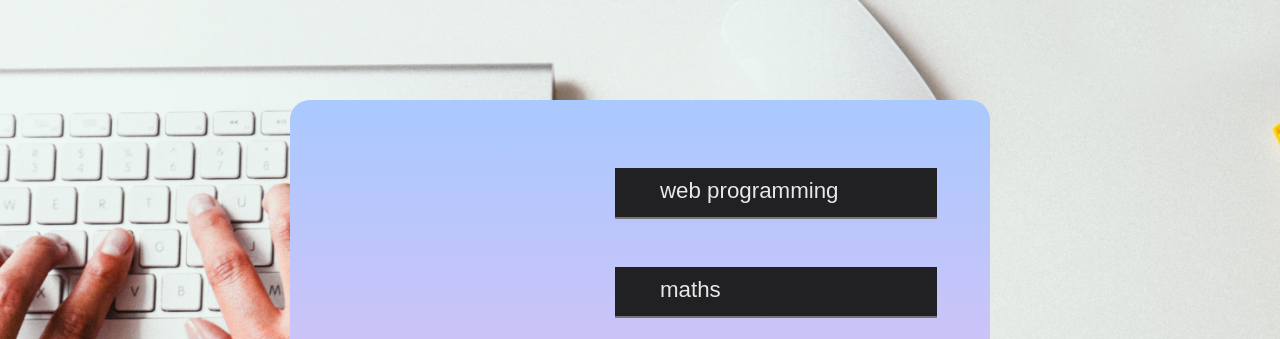
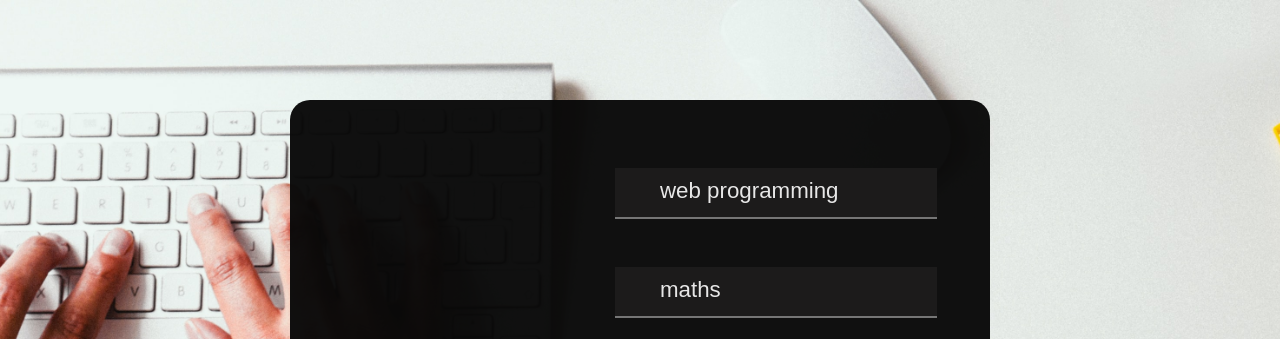
Before and after one commit to anku-git/calculator, a plain HTML site: page index.html in a window 1280 px wide. Shown: the top 339 px of the page. Drawn offline with Linux system fonts and the light colour scheme; files whose address does not match are found by name.

Commit message:
calculater

```diff
--- a/index.css
+++ b/index.css
@@ -11,8 +11,8 @@ body{
 
 }
 .calcu{
-    background-color: #A9C9FF;
-    background-image: linear-gradient(180deg, #A9C9FF 0%, #FFBBEC 100%);
+    background-color: rgba(10, 10, 10, 0.973);
+    background-color: fixed;
     height:600px;
     width:700px;
     display: flex;
```
